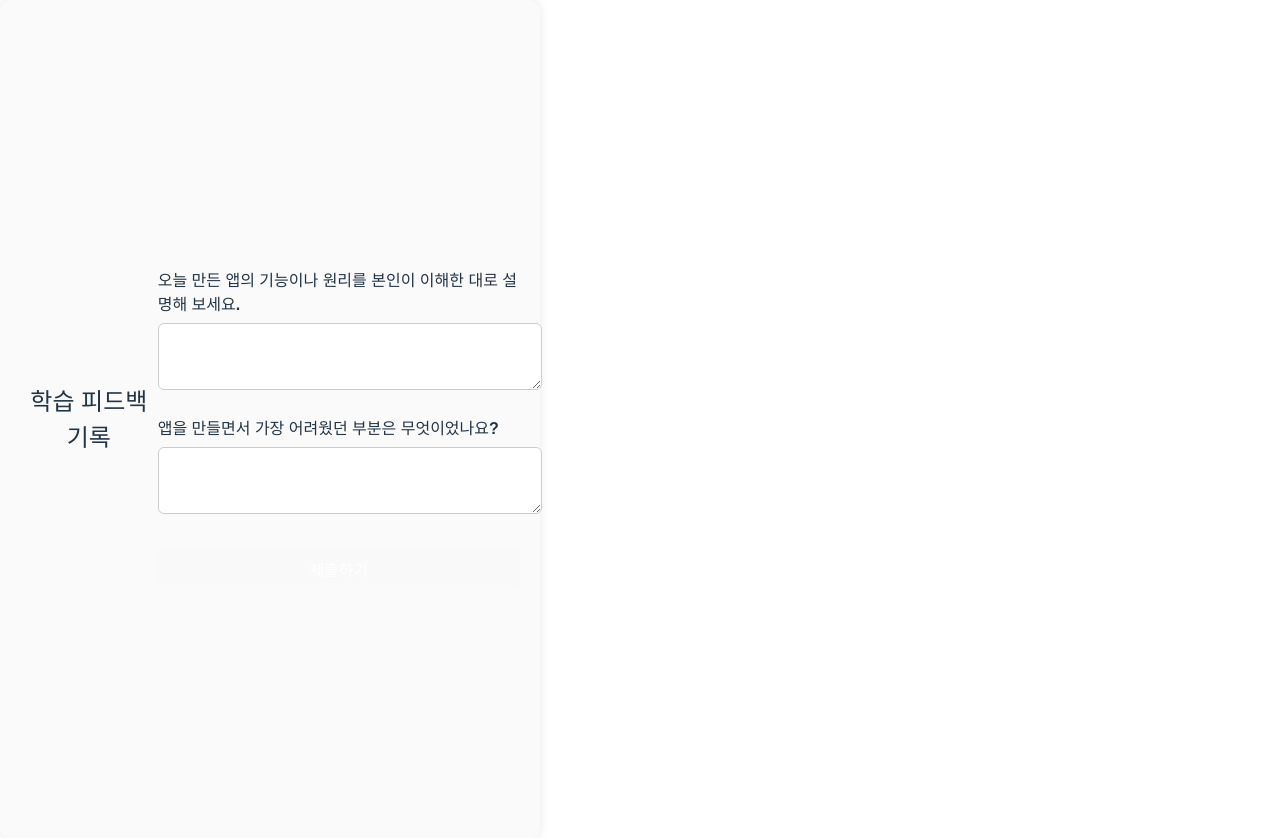
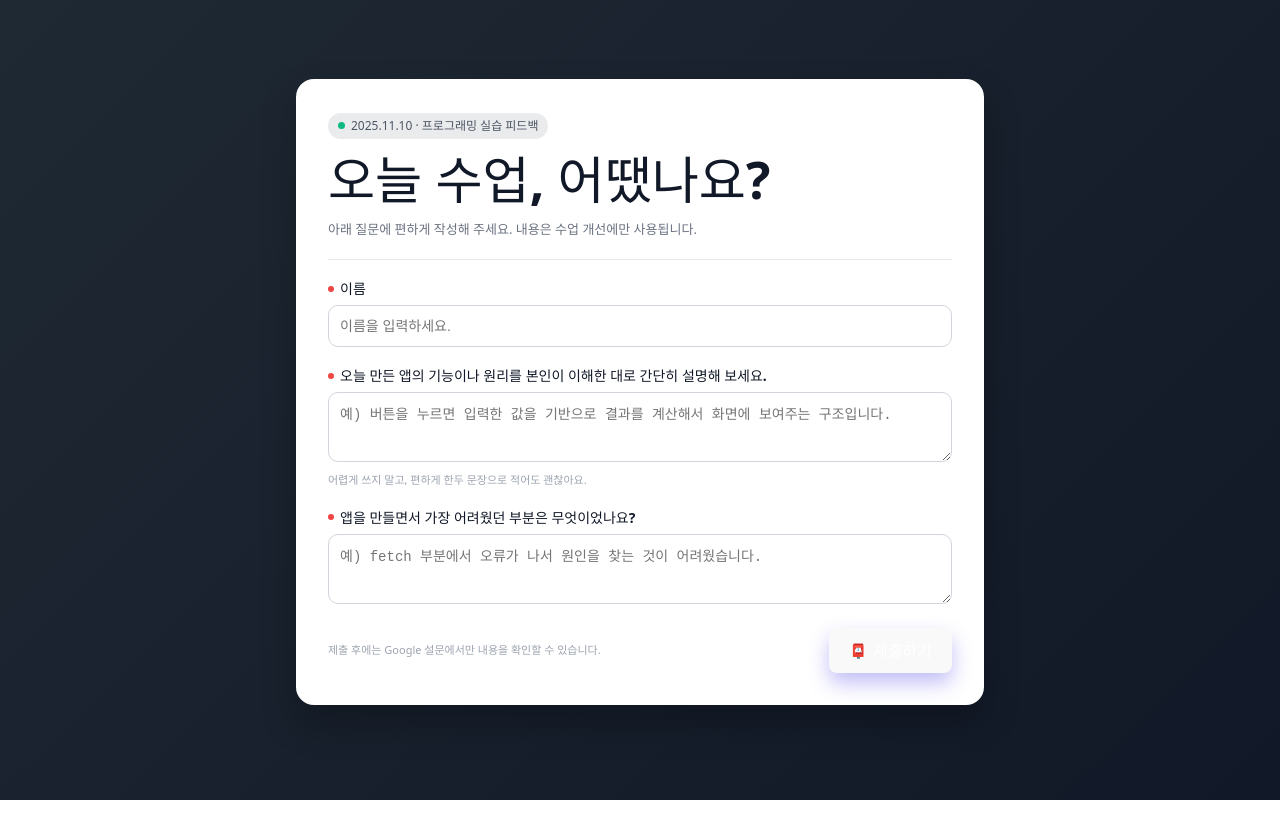
Before and after one commit to cds920/20251110-googleform, a website built with Vite: page vite-project/index.html in a window 1280 px wide. After the commit the page ends 800 px from the top, so only its background shows below. Built offline with nearby package versions, Linux system fonts and the light colour scheme.

Commit message:
피드백 폼 UI 개선 및 Google Form 자동 제출 기능 추가

```diff
--- a/vite-project/index.html
+++ b/vite-project/index.html
@@ -1,80 +1,290 @@
 <!DOCTYPE html>
 <html lang="ko">
 <head>
-  <meta charset="UTF-8">
-  <title>Google Form 자동 제출 테스트</title>
+  <meta charset="UTF-8" />
+  <title>11주차 실습 피드백</title>
+  <meta name="viewport" content="width=device-width, initial-scale=1" />
+
   <style>
+    * {
+      box-sizing: border-box;
+    }
+
     body {
-      font-family: "Noto Sans KR", sans-serif;
-      max-width: 500px;
-      margin: 60px auto;
-      padding: 20px;
-      background: #fafafa;
+      margin: 0;
+      padding: 0;
+      font-family: "Noto Sans KR", system-ui, -apple-system, BlinkMacSystemFont, sans-serif;
+      background: linear-gradient(135deg, #1f2933, #111827);
+      color: #111827;
+      display: flex;
+      justify-content: center;
+      align-items: flex-start;
+      min-height: 100vh;
+    }
+
+    .wrapper {
+      width: 100%;
+      max-width: 720px;
+      padding: 32px 16px 48px;
+    }
+
+    .card {
+      background: #ffffff;
+      border-radius: 18px;
+      padding: 24px 20px 28px;
+      box-shadow: 0 18px 35px rgba(0, 0, 0, 0.25);
+    }
+
+    .badge {
+      display: inline-flex;
+      align-items: center;
+      gap: 6px;
+      font-size: 12px;
+      padding: 4px 10px;
+      border-radius: 999px;
+      background: rgba(55, 65, 81, 0.1);
+      color: #4b5563;
+      margin-bottom: 8px;
+    }
+
+    .badge-dot {
+      width: 7px;
+      height: 7px;
+      border-radius: 50%;
+      background: #10b981;
+    }
+
+    h1 {
+      font-size: 22px;
+      margin: 4px 0 4px;
+    }
+
+    .subtitle {
+      font-size: 13px;
+      color: #6b7280;
+      margin-bottom: 20px;
+    }
+
+    .divider {
+      height: 1px;
+      background: #e5e7eb;
+      margin: 12px 0 18px;
+    }
+
+    .field-group {
+      margin-bottom: 18px;
+    }
+
+    .field-label {
+      font-size: 14px;
+      font-weight: 600;
+      margin-bottom: 6px;
+      display: flex;
+      align-items: center;
+      gap: 6px;
+    }
+
+    .required-dot {
+      width: 6px;
+      height: 6px;
+      border-radius: 50%;
+      background: #ef4444;
+    }
+
+    input[type="text"],
+    textarea {
+      width: 100%;
+      padding: 10px 11px;
+      border-radius: 10px;
+      border: 1px solid #d1d5db;
+      font-size: 14px;
+      resize: vertical;
+      min-height: 42px;
+    }
+
+    textarea {
+      min-height: 70px;
+    }
+
+    input:focus,
+    textarea:focus {
+      outline: none;
+      border-color: #6366f1;
+      box-shadow: 0 0 0 1px rgba(99, 102, 241, 0.3);
+    }
+
+    .hint {
+      font-size: 11px;
+      color: #9ca3af;
+      margin-top: 4px;
+    }
+
+    .footer {
+      margin-top: 18px;
+      display: flex;
+      justify-content: space-between;
+      align-items: center;
+      gap: 8px;
+      flex-wrap: wrap;
+    }
+
+    .info-text {
+      font-size: 11px;
+      color: #9ca3af;
+    }
+
+    button {
+      padding: 9px 18px;
+      border-radius: 999px;
+      border: none;
+      font-size: 14px;
+      font-weight: 600;
+      cursor: pointer;
+      background: #4f46e5;
+      color: #ffffff;
+      display: inline-flex;
+      align-items: center;
+      gap: 6px;
+      box-shadow: 0 10px 20px rgba(79, 70, 229, 0.35);
+    }
+
+    button:disabled {
+      opacity: 0.6;
+      cursor: default;
+      box-shadow: none;
+    }
+
+    .check-icon {
+      font-size: 14px;
+    }
+
+    .toast {
+      position: fixed;
+      right: 16px;
+      bottom: 16px;
+      background: rgba(17, 24, 39, 0.95);
+      color: #e5e7eb;
+      padding: 10px 14px;
       border-radius: 12px;
-      box-shadow: 0 0 10px rgba(0,0,0,0.1);
+      font-size: 13px;
+      opacity: 0;
+      transform: translateY(8px);
+      pointer-events: none;
+      transition: opacity 0.2s ease, transform 0.2s ease;
     }
-    h2 {
-      text-align: center;
+
+    .toast.show {
+      opacity: 1;
+      transform: translateY(0);
     }
-    label {
-      font-weight: 600;
-      display: block;
-      margin-top: 20px;
-    }
-    input, textarea {
-      width: 100%;
-      padding: 10px;
-      margin-top: 6px;
-      border: 1px solid #ccc;
-      border-radius: 6px;
-    }
-    button {
-      margin-top: 25px;
-      width: 100%;
-      padding: 12px;
-      background: #4a68f7;
-      color: white;
-      font-size: 16px;
-      border: none;
-      border-radius: 6px;
-      cursor: pointer;
-    }
-    button:hover {
-      background: #3b55d3;
+
+    @media (max-width: 480px) {
+      .card {
+        padding: 20px 16px 24px;
+      }
+      h1 {
+        font-size: 20px;
+      }
     }
   </style>
 </head>
 <body>
-  <h2>학습 피드백 기록</h2>
+  <div class="wrapper">
+    <div class="card">
+      <div class="badge">
+        <span class="badge-dot"></span>
+        2025.11.10 · 프로그래밍 실습 피드백
+      </div>
+      <h1>오늘 수업, 어땠나요?</h1>
+      <p class="subtitle">
+        아래 질문에 편하게 작성해 주세요. 내용은 수업 개선에만 사용됩니다.
+      </p>
 
-  <form id="feedbackForm">
-    <label>오늘 만든 앱의 기능이나 원리를 본인이 이해한 대로 설명해 보세요.</label>
-    <textarea id="answer1" rows="3" required></textarea>
+      <div class="divider"></div>
 
-    <label>앱을 만들면서 가장 어려웠던 부분은 무엇이었나요?</label>
-    <textarea id="answer2" rows="3" required></textarea>
+      <form id="feedbackForm">
+        <div class="field-group">
+          <div class="field-label">
+            <span class="required-dot"></span>
+            이름
+          </div>
+          <input type="text" id="name" placeholder="이름을 입력하세요." required />
+        </div>
 
-    <button type="submit">제출하기</button>
-  </form>
+        <div class="field-group">
+          <div class="field-label">
+            <span class="required-dot"></span>
+            오늘 만든 앱의 기능이나 원리를 본인이 이해한 대로 간단히 설명해 보세요.
+          </div>
+          <textarea
+            id="answer1"
+            placeholder="예) 버튼을 누르면 입력한 값을 기반으로 결과를 계산해서 화면에 보여주는 구조입니다."
+            required
+          ></textarea>
+          <div class="hint">어렵게 쓰지 말고, 편하게 한두 문장으로 적어도 괜찮아요.</div>
+        </div>
+
+        <div class="field-group">
+          <div class="field-label">
+            <span class="required-dot"></span>
+            앱을 만들면서 가장 어려웠던 부분은 무엇이었나요?
+          </div>
+          <textarea
+            id="answer2"
+            placeholder="예) fetch 부분에서 오류가 나서 원인을 찾는 것이 어려웠습니다."
+            required
+          ></textarea>
+        </div>
+
+        <div class="footer">
+          <div class="info-text">
+            제출 후에는 Google 설문에서만 내용을 확인할 수 있습니다.
+          </div>
+          <button type="submit" id="submitBtn">
+            <span class="check-icon">📮</span>
+            제출하기
+          </button>
+        </div>
+      </form>
+    </div>
+  </div>
+
+  <div id="toast" class="toast">제출되었습니다. 감사합니다 🙌</div>
 
   <script>
-    document.getElementById("feedbackForm").addEventListener("submit", function(e) {
+    const form = document.getElementById("feedbackForm");
+    const submitBtn = document.getElementById("submitBtn");
+    const toast = document.getElementById("toast");
+
+    form.addEventListener("submit", function (e) {
       e.preventDefault();
 
-      const formUrl = "https://docs.google.com/forms/d/1qr0h9Zs0SQ8UpXjXz_KuWaJRR7JW5Ducg9tvHrVV9S4/formResponse";
+      submitBtn.disabled = true;
+      submitBtn.textContent = "전송 중...";
+
+      const formUrl =
+        "https://docs.google.com/forms/d/e/1FAIpQLSe6tQObFH8kvOYEcL_rGRXUy9ULEEIBgneSc0VsMmm8pLNenQ/formResponse";
 
       const data = new FormData();
+      data.append("entry.1152452213", document.getElementById("name").value);
       data.append("entry.1528732496", document.getElementById("answer1").value);
       data.append("entry.1553323253", document.getElementById("answer2").value);
 
       fetch(formUrl, {
         method: "POST",
         mode: "no-cors",
-        body: data
+        body: data,
       });
 
-      alert("제출되었습니다! Google Form 시트에서 확인할 수 있습니다.");
-      document.getElementById("feedbackForm").reset();
+      form.reset();
+      submitBtn.disabled = false;
+      submitBtn.innerHTML = '<span class="check-icon">📮</span> 제출하기';
+
+      // 작은 토스트 알림
+      toast.classList.add("show");
+      setTimeout(() => {
+        toast.classList.remove("show");
+      }, 2000);
     });
   </script>
 </body>
```
